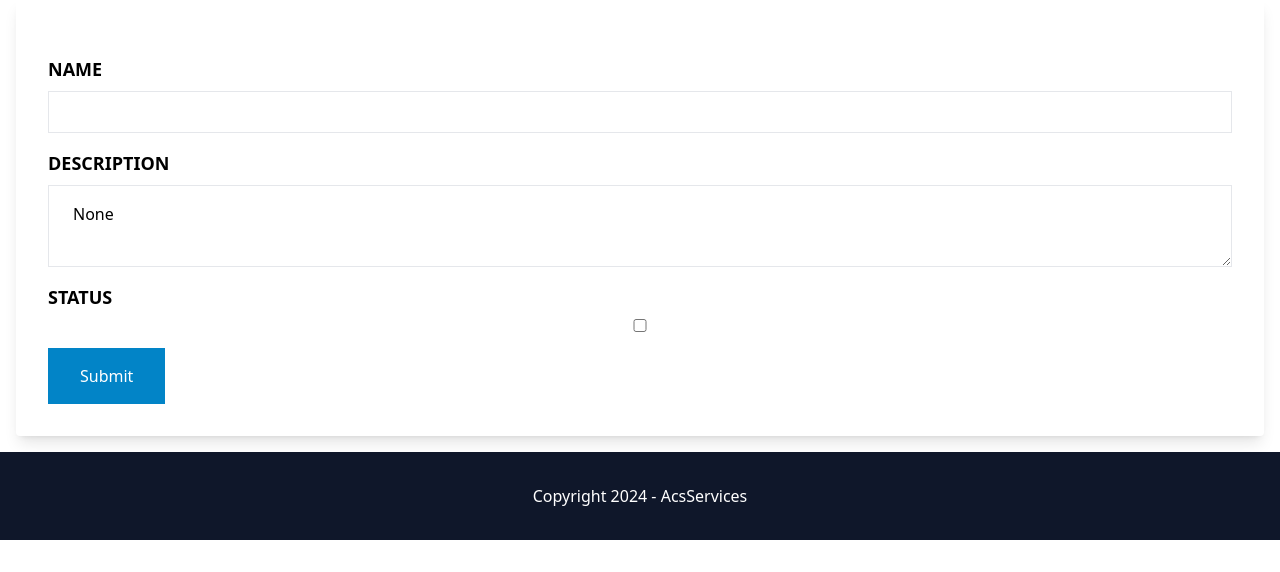
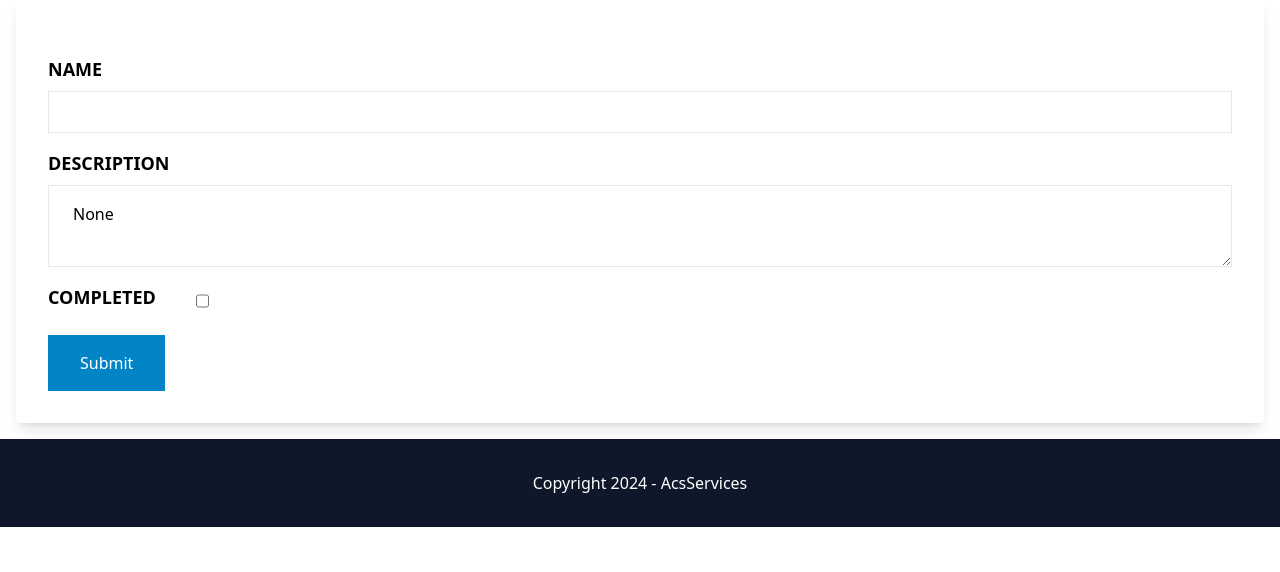
Before and after one commit to kostisvit/Acs-Projects, a Django app: template templates/project/edit.html in a window 1280 px wide. Shown: the part 193-765 px from the top of the page. Run offline with Django 4.2, Linux system fonts and the light colour scheme; the template is opened without the code that fills it: values that come from a table or form of the project are taken from there, others are empty; style sheets or scripts are compiled from the project's sources; some libraries are stand-ins or nearby versions.

Commit message:
auto check completion checkbox if completed date

```diff
--- a/apps/project/models.py
+++ b/apps/project/models.py
@@ -2,7 +2,7 @@ import uuid,os
 from datetime import datetime
 from django.db import models
 from accounts.models import CustomUser
-
+from django.utils import timezone
 
 class TimeStampMixin(models.Model):
     created_at = models.DateTimeField(default=datetime.now)
@@ -16,7 +16,13 @@ class Project(TimeStampMixin):
     name = models.CharField(max_length=255)
     description = models.TextField(blank=True, null=True)
     is_completed = models.BooleanField(default=False)
+    completion_date = models.DateField(null=True, blank=True)
     author = models.ForeignKey(CustomUser, related_name='projects', on_delete=models.CASCADE)
+
+    def mark_as_completed(self):
+        self.is_completed = True
+        self.completion_date = timezone.now().date()
+        self.save()
 
     def __str__(self):
         return self.name
--- a/templates/project/add.html
+++ b/templates/project/add.html
@@ -14,9 +14,9 @@
           <label class="mb-2 uppercase font-bold text-lg text-grey-darkest" for="description">Description</label>
           <textarea name="description" class="border w-full py-4 px-6 text-grey-darkest"></textarea>
         </div>
-        <div class="flex flex-col mb-4">
+        <div class="flex flex-nowrap">
           <label class="mb-2 uppercase font-bold text-lg text-grey-darkest" for="is_completed">Completed</label>
-          <input type="checkbox" id="is_completed" name="is_completed" />
+          <input type="checkbox" class="ml-10 " id="is_completed" name="is_completed" />
         </div>
         <div>
           <button class="py-4 px-8 bg-sky-600 text-white">Submit</button>
--- a/templates/project/edit.html
+++ b/templates/project/edit.html
@@ -14,9 +14,9 @@
           <label class="mb-2 uppercase font-bold text-lg text-grey-darkest" for="description">Description</label>
           <textarea name="description" class="border w-full py-4 px-6 text-grey-darkest">{{ form.instance.description }}</textarea>
         </div>
-        <div class="flex flex-col mb-4">
-          <label class="mb-2 uppercase font-bold text-lg text-grey-darkest" for="is_completed">Status</label>
-          <input type="checkbox" id="is_completed" name="is_completed" {% if form.instance.is_completed %}checked{% endif %}/>
+        <div class="flex flex-nowrap">
+          <label class="mb-2 uppercase font-bold text-lg text-grey-darkest" for="is_completed">Completed</label>
+          <input type="checkbox" class="ml-10 " id="is_completed" name="is_completed" {% if form.instance.is_completed %}checked{% endif %}/>
         </div>
         <div>
           <button class="py-4 px-8 bg-sky-600 text-white">Submit</button>
--- a/templates/project/projects.html
+++ b/templates/project/projects.html
@@ -29,7 +29,7 @@
                     <a href="{% url 'project:delete' project.id %}" class="text-red-600">Delete</a>
                     <p class="text-sm text-slate-600">
                         {% if project.is_completed == True %}
-                        Status: Completed
+                        Status: Completed at: {{ project.completion_date }}
                         {% elif project.is_completed == False %}
                         Status: In progress
                         {% elif project.is_completed == None %}
```
Also changed, not shown: apps/project/migrations/0008_project_completion_date.py (added), apps/project/migrations/0009_alter_project_completion_date.py (added), apps/project/migrations/0010_alter_project_completion_date.py (added).
